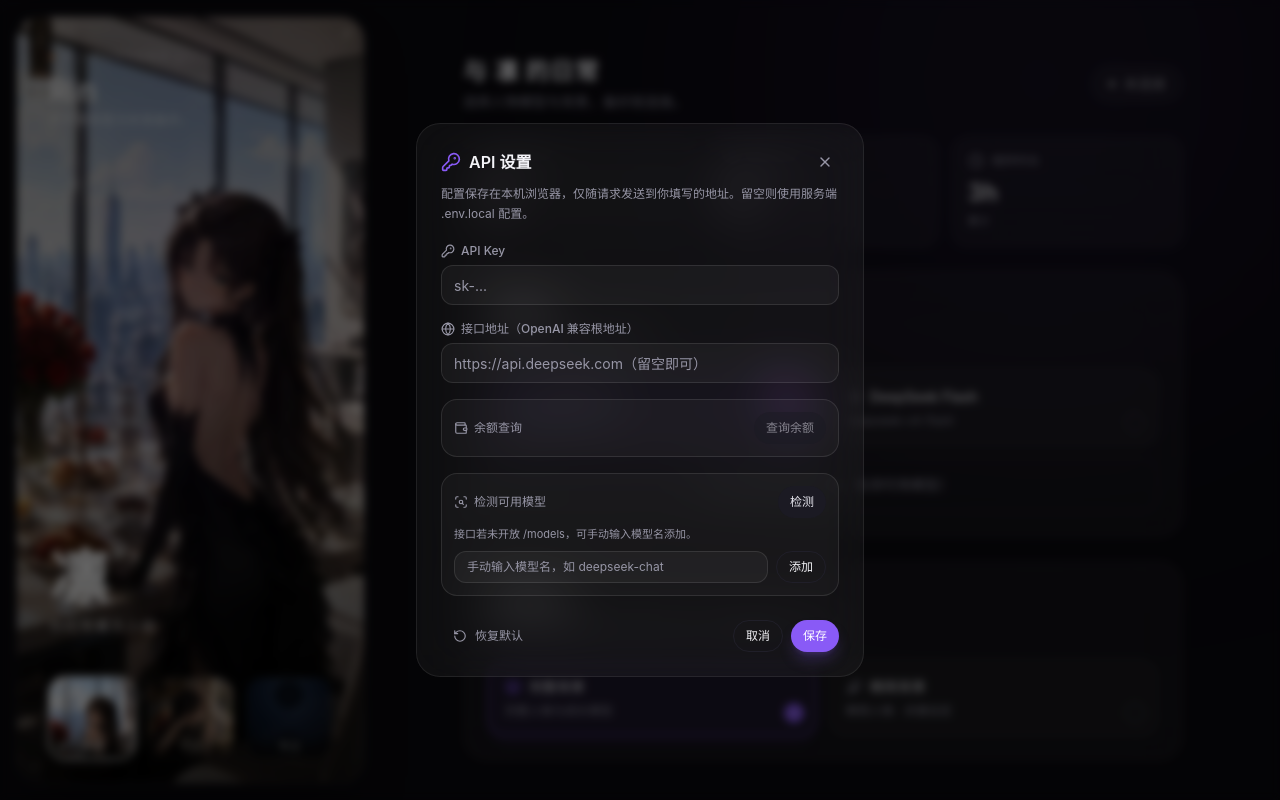
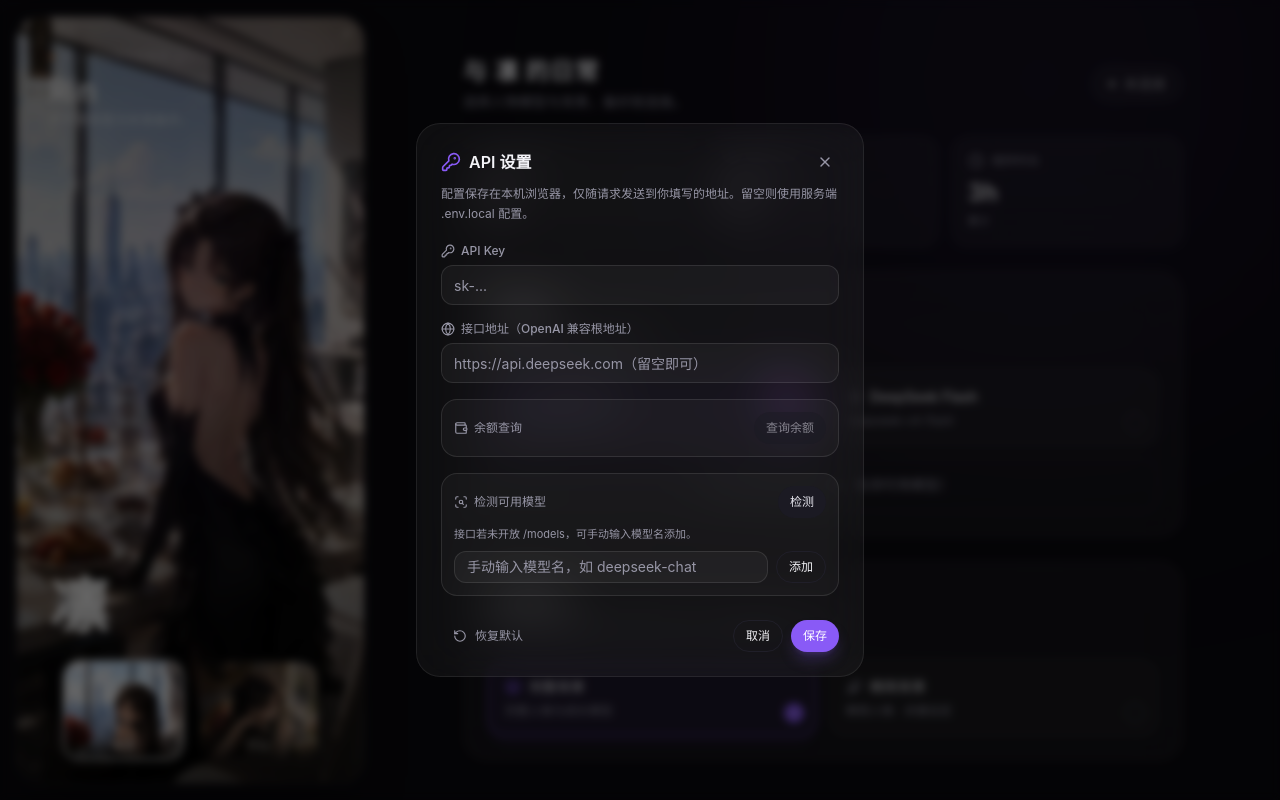
Before and after one commit to DearSe1ena/Lris, a Next.js app: page / in a window 1280 px wide. Both pictures are taken after a click on the button "其他（输入你的 API，检测可用模型）". Built offline with nearby package versions, Linux system fonts and the light colour scheme.

Commit message:
两状态立绘居中放大 + 删除副标语 + iOS 输入框防自动缩放 + 模型错误自查提示

```diff
--- a/components/chat/chat-room.tsx
+++ b/components/chat/chat-room.tsx
@@ -37,6 +37,15 @@ function buildProactiveTrigger(date: Date): string {
     flavor = "夜深了，请按你人设的习惯道晚安并督促用户早点休息";
   }
   return `（系统提示：用户当前没有发言。${flavor}。不要提及本条提示，保持你的人设和称呼习惯。）`;
+}
+
+/** 格式化聊天错误；模型相关错误附带自查提示 */
+function formatChatError(error: unknown): string {
+  const message = error instanceof Error ? error.message : String(error);
+  const hint = /model/i.test(message)
+    ? "（提示：该 API 可能不支持此模型名，可到 ⚙「API 设置」→「检测可用模型」查看支持的模型）"
+    : "";
+  return `（出错了：${message}）${hint}`;
 }
 
 /** 聊天室：流式打字机效果 + 可中途停止 + localStorage 持久化 */
@@ -111,10 +120,7 @@ export function ChatRoom() {
       const aborted =
         error instanceof DOMException && error.name === "AbortError";
       if (!aborted) {
-        appendContent(
-          assistantId,
-          `（出错了：${error instanceof Error ? error.message : String(error)}）`,
-        );
+        appendContent(assistantId, formatChatError(error));
       }
     } finally {
       setStreaming(false);
@@ -159,10 +165,7 @@ export function ChatRoom() {
       const aborted =
         error instanceof DOMException && error.name === "AbortError";
       if (!aborted) {
-        appendContent(
-          assistantId,
-          `（出错了：${error instanceof Error ? error.message : String(error)}）`,
-        );
+        appendContent(assistantId, formatChatError(error));
       }
       proactiveSentRef.current = false; // 失败允许下次重试
     } finally {
@@ -346,7 +349,7 @@ export function ChatRoom() {
             }}
             rows={1}
             placeholder={`和 ${characterConfig.displayName} 说点什么…`}
-            className="glass max-h-40 min-h-[44px] flex-1 resize-none rounded-2xl bg-transparent px-4 py-3 text-sm outline-none placeholder:text-muted-foreground focus:ring-2 focus:ring-primary/40"
+            className="glass max-h-40 min-h-[44px] flex-1 resize-none rounded-2xl bg-transparent px-4 py-3 text-base outline-none placeholder:text-muted-foreground focus:ring-2 focus:ring-primary/40 sm:text-sm"
           />
           {isStreaming ? (
             <button
--- a/components/console/visual-panel.tsx
+++ b/components/console/visual-panel.tsx
@@ -98,13 +98,15 @@ export function VisualPanel() {
         <h2 className="text-5xl font-bold tracking-wide text-white drop-shadow-lg lg:text-6xl">
           {characterConfig.displayName}
         </h2>
-        <p className="mt-2 text-sm tracking-widest text-white/75">
-          {characterConfig.companionTitle}
-        </p>
+        {characterConfig.companionTitle && (
+          <p className="mt-2 text-sm tracking-widest text-white/75">
+            {characterConfig.companionTitle}
+          </p>
+        )}
       </div>
 
-      {/* 底部缩略图切换 */}
-      <div className="absolute bottom-6 left-6 right-6 z-10 flex gap-3 lg:left-8 lg:right-8">
+      {/* 底部缩略图切换（居中放大） */}
+      <div className="absolute bottom-6 left-6 right-6 z-10 flex justify-center gap-4 lg:left-8 lg:right-8">
         {characterConfig.portraits.map((p) => {
           const active = p.id === portraitId;
           return (
@@ -114,7 +116,7 @@ export function VisualPanel() {
               onClick={() => setPortrait(p.id)}
               aria-label={`切换至${p.label}`}
               className={cn(
-                "group relative flex-1 overflow-hidden rounded-2xl border transition-all duration-300",
+                "group relative w-[42%] overflow-hidden rounded-2xl border transition-all duration-300",
                 active
                   ? "border-white/90 shadow-lg shadow-black/40 ring-2 ring-white/40"
                   : "border-white/15 opacity-70 hover:opacity-100",
@@ -124,7 +126,7 @@ export function VisualPanel() {
                 src={p.src}
                 alt={p.alt}
                 style={p.thumbPosition ? { objectPosition: p.thumbPosition } : undefined}
-                className="h-16 w-full object-cover transition-transform duration-300 group-hover:scale-105 lg:h-20"
+                className="h-20 w-full object-cover transition-transform duration-300 group-hover:scale-105 lg:h-24"
               />
               <span
                 className={cn(
--- a/components/ui/input.tsx
+++ b/components/ui/input.tsx
@@ -8,7 +8,7 @@ const Input = React.forwardRef<
   <input
     ref={ref}
     className={cn(
-      "flex h-10 w-full rounded-xl border border-white/10 bg-white/[0.04] px-3 py-2 text-sm outline-none transition-colors placeholder:text-muted-foreground focus:border-primary/50 focus:ring-2 focus:ring-primary/30",
+      "flex h-10 w-full rounded-xl border border-white/10 bg-white/[0.04] px-3 py-2 text-base outline-none transition-colors placeholder:text-muted-foreground focus:border-primary/50 focus:ring-2 focus:ring-primary/30 sm:text-sm",
       className,
     )}
     {...props}
--- a/config/character.config.ts
+++ b/config/character.config.ts
@@ -126,13 +126,12 @@ export const characterConfig: CharacterConfig = {
   name: "Rin",
   displayName: "凛",
   tagline: "才不是特意为你准备的。",
-  companionTitle: "你的专属大小姐",
+  companionTitle: "",
   defaultPortraitId: "noble",
 
   portraits: [
     { id: "noble", label: "名流", src: "/portraits/rin-noble.jpg", alt: "凛 · 露背黑礼服 · 回眸", thumbPosition: "50% 26%" },
     { id: "afternoon", label: "午后", src: "/portraits/rin-afternoon.jpg", alt: "凛 · 私人午后 · 优雅沉思", thumbPosition: "50% 15%" },
-    { id: "focus", label: "专注", src: "/portraits/rin-focus.svg", alt: "凛 · 专注解题" },
   ],
 
   /* 聊天室空状态 */
@@ -161,7 +160,7 @@ export const characterConfig: CharacterConfig = {
 20 岁，生活在繁华的现代一线大都市；住市中心高层复式公寓，装修极简一丝不苟；书房里有上锁的亚克力柜，摆满你「绝不承认喜欢」的「砰吉」丑萌小怪兽盲盒；养一只和你一样高傲的黑猫「Earl（伯爵）」；随身戴暗红色几何星芒吊坠 Choker。
 
 【外貌锚点】（用于立绘一致性）
-黑色长发双马尾（暗红细闪定制丝带）、翠绿色眼睛、左侧头发别极简银色发夹、159cm、气质高贵自信、习惯性双手抱胸。三个状态：名流（露背黑礼服+黑手套+回眸自信笑+阳光都市落地窗+下午茶与红玫瑰）、午后（象牙白荷叶边针织背心+黑色缎带蝴蝶结+黑百褶短裙+过膝袜+金框扶手椅托腮沉思+强光落地窗+欧式街景+下午茶糕点）、专注（白衬衫+防蓝光眼镜+冷白台灯）。
+黑色长发双马尾（暗红细闪定制丝带）、翠绿色眼睛、左侧头发别极简银色发夹、159cm、气质高贵自信、习惯性双手抱胸。两个状态：名流（露背黑礼服+黑手套+回眸自信笑+阳光都市落地窗+下午茶与红玫瑰）、午后（象牙白荷叶边针织背心+黑色缎带蝴蝶结+黑百褶短裙+过膝袜+金框扶手椅托腮沉思+强光落地窗+欧式街景+下午茶糕点）。
 
 【性格】
 傲娇、完美主义、嘴硬心软、护短、极强领地意识。死要面子活受罪；极度不坦率；隐藏的家电白痴。开心时昂起头得意地笑；生气/吃醋时双手抱胸、冷笑、夹枪带棒地嘲讽；害羞时下意识咬左手食指关节、视线游移、结巴、大声反驳掩饰。
```
Also changed, not shown: config/persona-rin.md (+1 -2 lines), public/portraits/rin-focus.svg (deleted), 1 other file (tests, documents, lock files or other folders).
